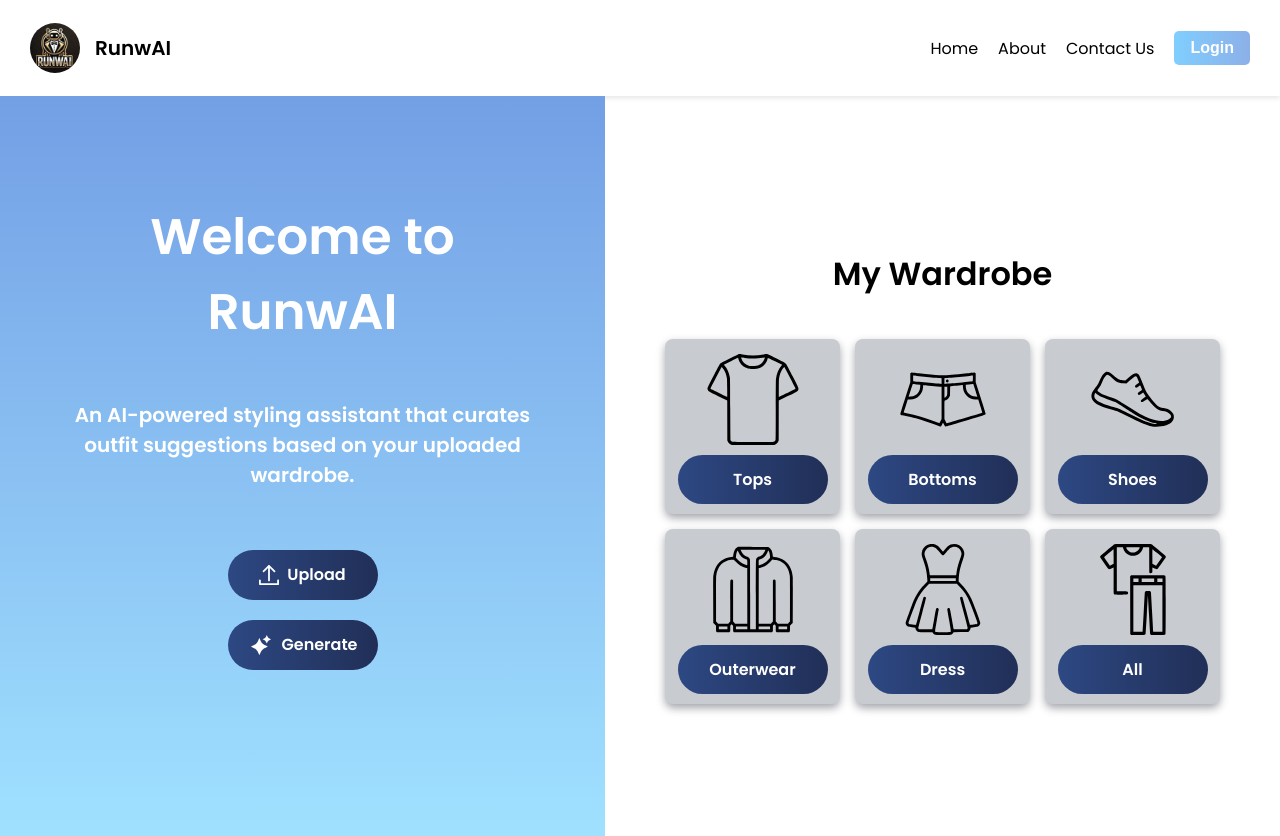
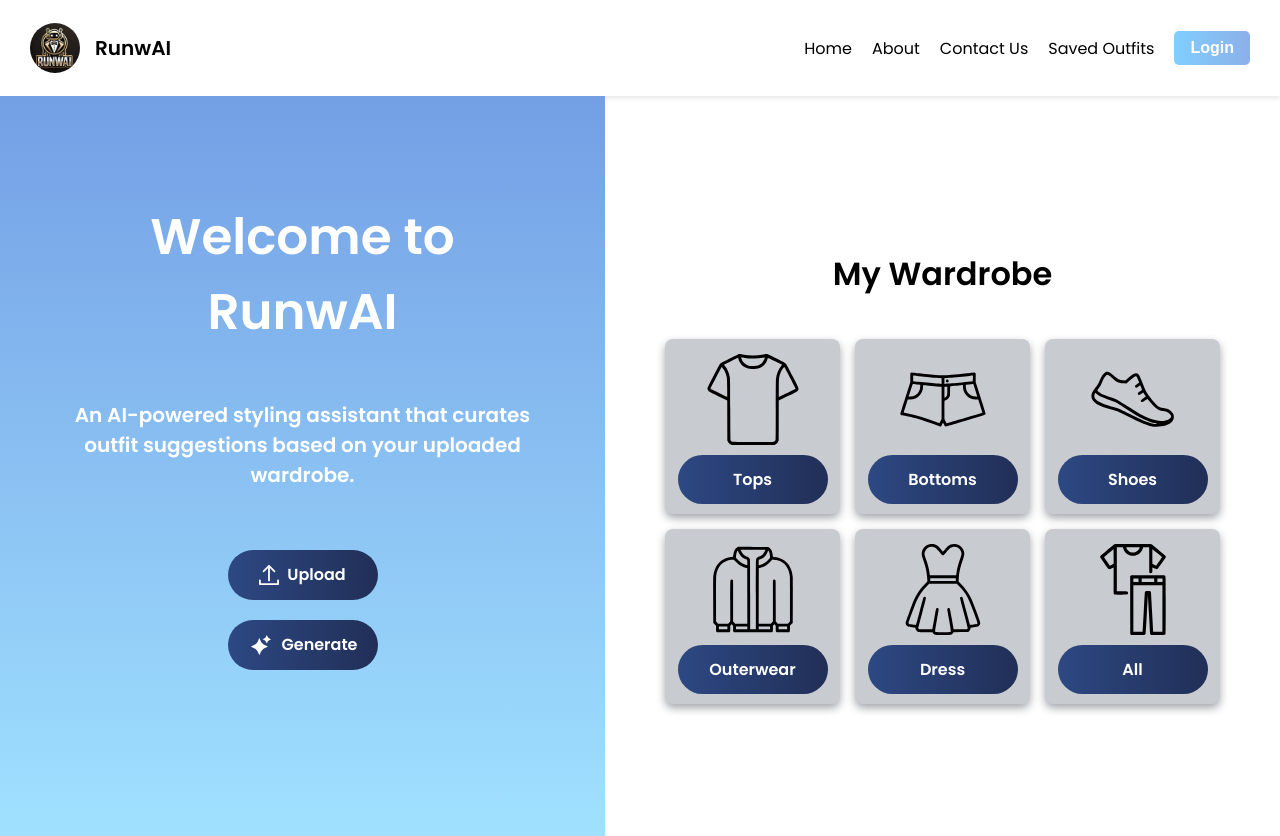
Before and after one commit to daniel-rawana/outfit-ai, a React (Create React App) app in the folder frontend/: page / in a window 1280 px wide. Built offline with nearby package versions, Linux system fonts and the light colour scheme; no server answers.

Commit message:
navbar.js
Add button "Saved outfits"

```diff
--- a/frontend/src/navbar.js
+++ b/frontend/src/navbar.js
@@ -12,6 +12,7 @@ function Navbar() {
                 <li><Link to="/">Home</Link></li>
                 <li><Link to="/about">About</Link></li>
                 <li><Link to="/contact">Contact Us</Link></li>
+                <li><Link to="/saved-outfits">Saved Outfits</Link></li>
                 <li>
                     <button className="login-btn">Login</button>
                 </li>
```
